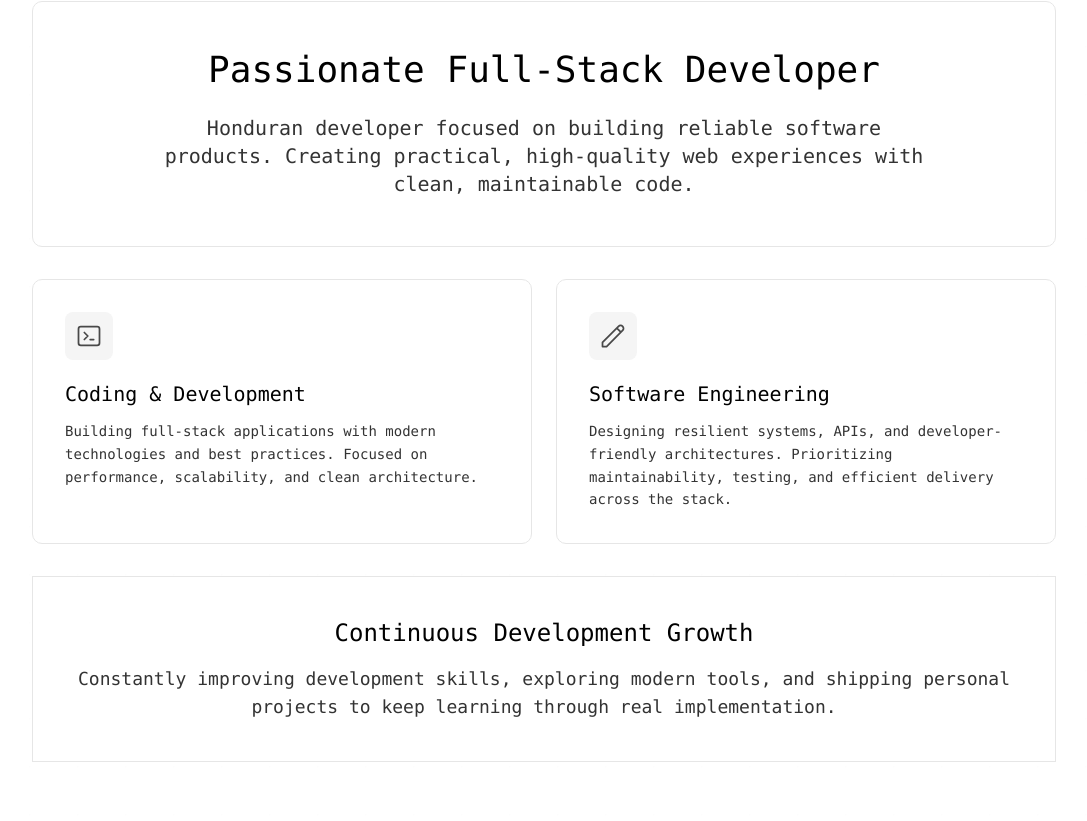
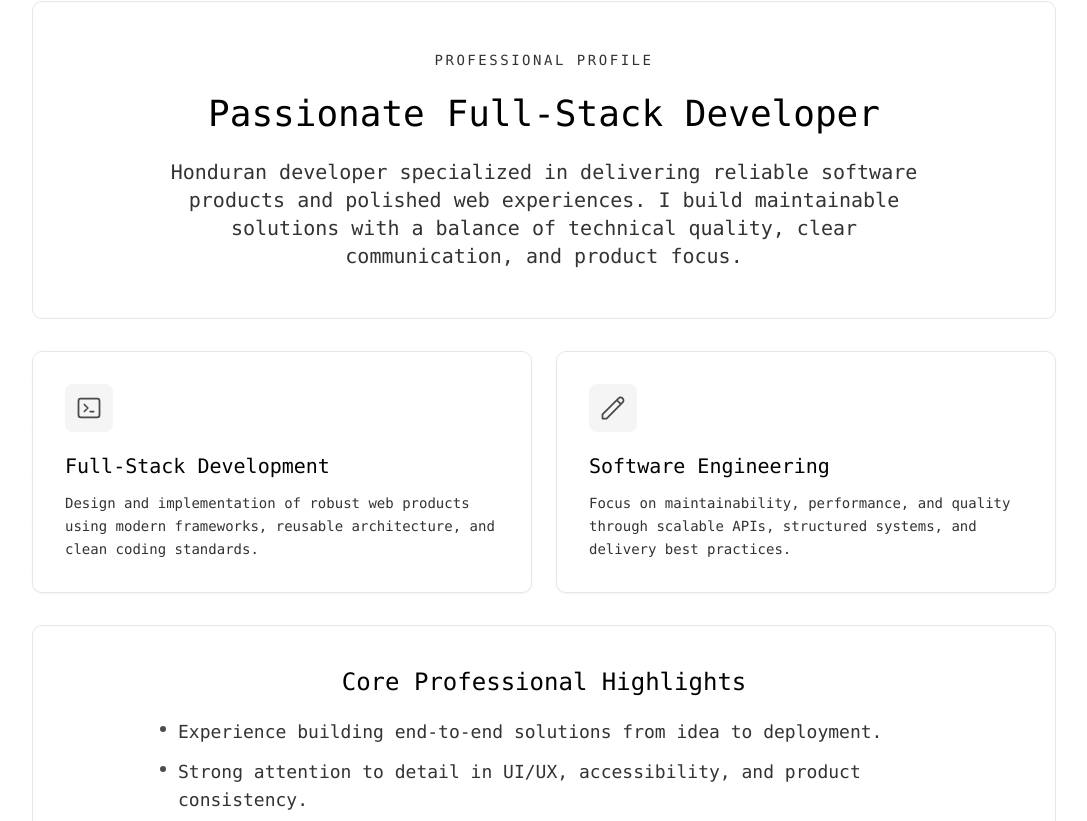
Before and after one commit to neevets/portfolio-web, a React (Vite) app: page / in a window 1280 px wide. Shown: the part 1119-1940 px from the top of the page, without its empty margins (96-1183 px from the left). Built offline with nearby package versions, Linux system fonts and the light colour scheme.

Commit message:
Improve About Me section with a more professional layout

```diff
--- a/src/components/sections/AboutSection.tsx
+++ b/src/components/sections/AboutSection.tsx
@@ -7,38 +7,68 @@ const OptimizedAboutSection = memo(() => {
     rootMargin: '50px 0px',
   });
 
-  const featureCards = useMemo(() => [
+  const featureCards = useMemo(
+    () => [
       {
         icon: (
-        <svg className="w-7 h-7 text-foreground/70 transition-colors duration-500" fill="none" stroke="currentColor" viewBox="0 0 24 24">
-          <path strokeLinecap="round" strokeLinejoin="round" strokeWidth={1.5} d="M8 9l3 3-3 3m5 0h3M5 20h14a2 2 0 002-2V6a2 2 0 00-2-2H5a2 2 0 00-2 2v12a2 2 0 002 2z" />
+          <svg
+            className="w-7 h-7 text-foreground/70 transition-colors duration-500"
+            fill="none"
+            stroke="currentColor"
+            viewBox="0 0 24 24"
+          >
+            <path
+              strokeLinecap="round"
+              strokeLinejoin="round"
+              strokeWidth={1.5}
+              d="M8 9l3 3-3 3m5 0h3M5 20h14a2 2 0 002-2V6a2 2 0 00-2-2H5a2 2 0 00-2 2v12a2 2 0 002 2z"
+            />
           </svg>
         ),
-      title: "Coding & Development",
-      description: "Building full-stack applications with modern technologies and best practices. Focused on performance, scalability, and clean architecture."
+        title: 'Full-Stack Development',
+        description:
+          'Design and implementation of robust web products using modern frameworks, reusable architecture, and clean coding standards.',
       },
       {
         icon: (
-        <svg className="w-7 h-7 text-foreground/70 transition-colors duration-500" fill="none" stroke="currentColor" viewBox="0 0 24 24">
-          <path strokeLinecap="round" strokeLinejoin="round" strokeWidth={1.5} d="M15.232 5.232l3.536 3.536m-2.036-5.036a2.5 2.5 0 113.536 3.536L6.5 21.036H3v-3.572L16.732 3.732z" />
+          <svg
+            className="w-7 h-7 text-foreground/70 transition-colors duration-500"
+            fill="none"
+            stroke="currentColor"
+            viewBox="0 0 24 24"
+          >
+            <path
+              strokeLinecap="round"
+              strokeLinejoin="round"
+              strokeWidth={1.5}
+              d="M15.232 5.232l3.536 3.536m-2.036-5.036a2.5 2.5 0 113.536 3.536L6.5 21.036H3v-3.572L16.732 3.732z"
+            />
           </svg>
         ),
-      title: "Software Engineering",
-      description: "Designing resilient systems, APIs, and developer-friendly architectures. Prioritizing maintainability, testing, and efficient delivery across the stack."
-    }
-  ], []);
+        title: 'Software Engineering',
+        description:
+          'Focus on maintainability, performance, and quality through scalable APIs, structured systems, and delivery best practices.',
+      },
+    ],
+    []
+  );
 
-  const FeatureCard = memo<{ card: typeof featureCards[0]; index: number }>(({ card, index }) => (
-    <div className="border border-border bg-card p-8 text-left h-full flex flex-col rounded-md">
+  const professionalHighlights = useMemo(
+    () => [
+      'Experience building end-to-end solutions from idea to deployment.',
+      'Strong attention to detail in UI/UX, accessibility, and product consistency.',
+      'Continuous learning mindset with practical experimentation and project shipping.',
+    ],
+    []
+  );
+
+  const FeatureCard = memo<{ card: (typeof featureCards)[0] }>(({ card }) => (
+    <div className="border border-border bg-card p-8 text-left h-full flex flex-col rounded-md shadow-sm">
       <div className="w-12 h-12 mb-5 bg-muted flex items-center justify-center flex-shrink-0 rounded-sm">
         {card.icon}
       </div>
-      <h4 className="text-xl font-dev font-light mb-3">
-        {card.title}
-      </h4>
-      <p className="text-muted-foreground font-dev leading-relaxed text-sm flex-grow">
-        {card.description}
-      </p>
+      <h4 className="text-xl font-dev font-light mb-3">{card.title}</h4>
+      <p className="text-muted-foreground font-dev leading-relaxed text-sm flex-grow">{card.description}</p>
     </div>
   ));
 
@@ -62,34 +92,37 @@ const OptimizedAboutSection = memo(() => {
 
         {isIntersecting && (
           <div className="max-w-5xl mx-auto">
-            <div className="fade-in-up" style={{animationDelay: '200ms'}}>
+            <div className="fade-in-up" style={{ animationDelay: '200ms' }}>
               <div className="space-y-8">
-                <div className="relative border border-border bg-card p-10 lg:p-12 text-center rounded-md">
-                  <div className="relative z-10">
-                    <h3 className="text-3xl md:text-4xl font-dev font-light mb-6">
-                      Passionate Full-Stack Developer
-                    </h3>
+                <div className="relative border border-border bg-card p-10 lg:p-12 rounded-md">
+                  <div className="relative z-10 space-y-6 text-center">
+                    <p className="text-sm tracking-[0.18em] uppercase text-muted-foreground font-dev">
+                      Professional Profile
+                    </p>
+                    <h3 className="text-3xl md:text-4xl font-dev font-light">Passionate Full-Stack Developer</h3>
                     <p className="text-lg md:text-xl leading-relaxed text-muted-foreground max-w-3xl mx-auto font-dev">
-                      Honduran developer focused on building reliable software products.
-                      Creating practical, high-quality web experiences with clean, maintainable code.
+                      Honduran developer specialized in delivering reliable software products and polished web experiences.
+                      I build maintainable solutions with a balance of technical quality, clear communication, and product focus.
                     </p>
                   </div>
                 </div>
 
                 <div className="grid sm:grid-cols-2 gap-6 max-w-5xl mx-auto">
-                  {featureCards.map((card, index) => (
-                    <FeatureCard key={card.title} card={card} index={index} />
+                  {featureCards.map((card) => (
+                    <FeatureCard key={card.title} card={card} />
                   ))}
                 </div>
 
-                <div className="border border-border bg-card p-10 text-center max-w-5xl mx-auto">
-                  <h3 className="text-2xl font-dev font-light mb-4">
-                    Continuous Development Growth
-                  </h3>
-                  <p className="text-base md:text-lg text-muted-foreground font-dev leading-relaxed">
-                    Constantly improving development skills, exploring modern tools,
-                    and shipping personal projects to keep learning through real implementation.
-                  </p>
+                <div className="border border-border bg-card p-8 md:p-10 rounded-md max-w-5xl mx-auto">
+                  <h3 className="text-2xl font-dev font-light mb-5 text-center">Core Professional Highlights</h3>
+                  <ul className="space-y-3 max-w-3xl mx-auto">
+                    {professionalHighlights.map((highlight) => (
+                      <li key={highlight} className="text-base md:text-lg text-muted-foreground font-dev leading-relaxed flex gap-3">
+                        <span className="mt-2 h-1.5 w-1.5 rounded-full bg-foreground/70 flex-shrink-0" aria-hidden="true" />
+                        <span>{highlight}</span>
+                      </li>
+                    ))}
+                  </ul>
                 </div>
               </div>
             </div>
```
Lines whose indentation alone changed are shown as unchanged.
